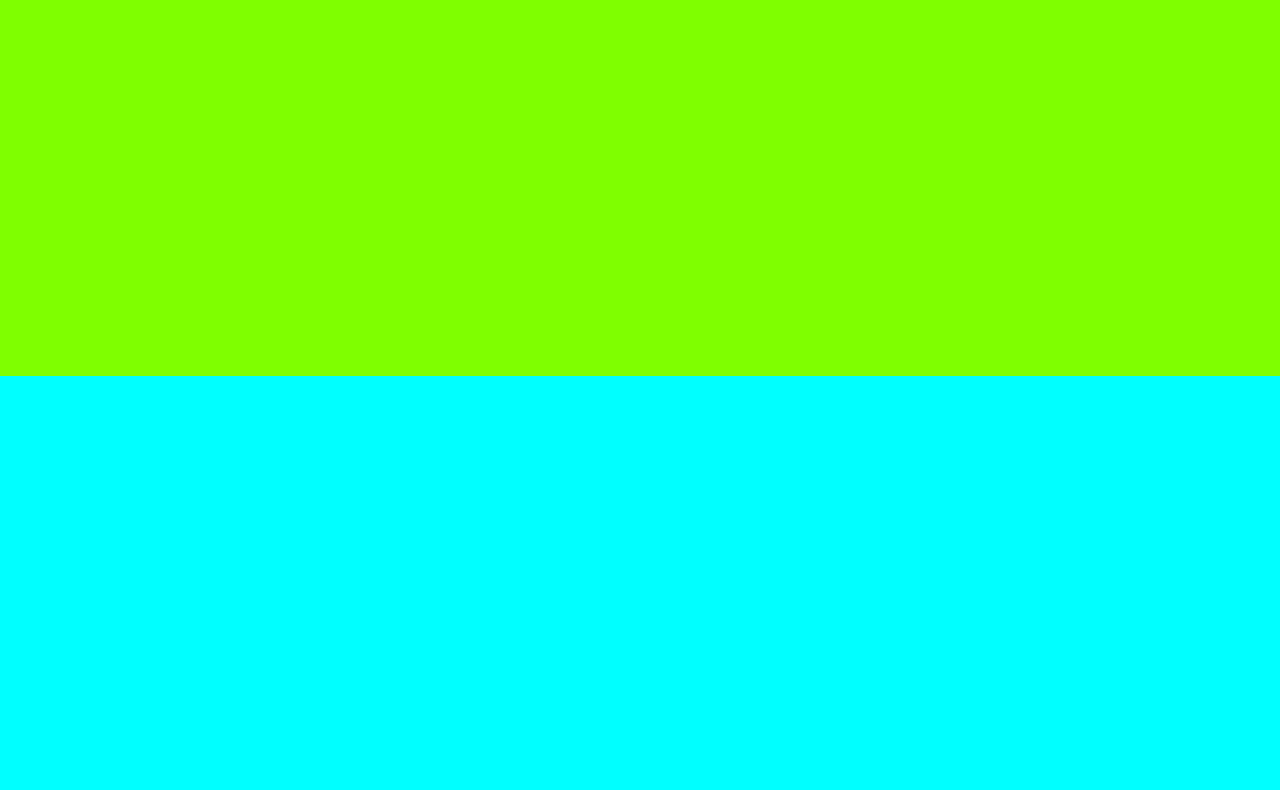
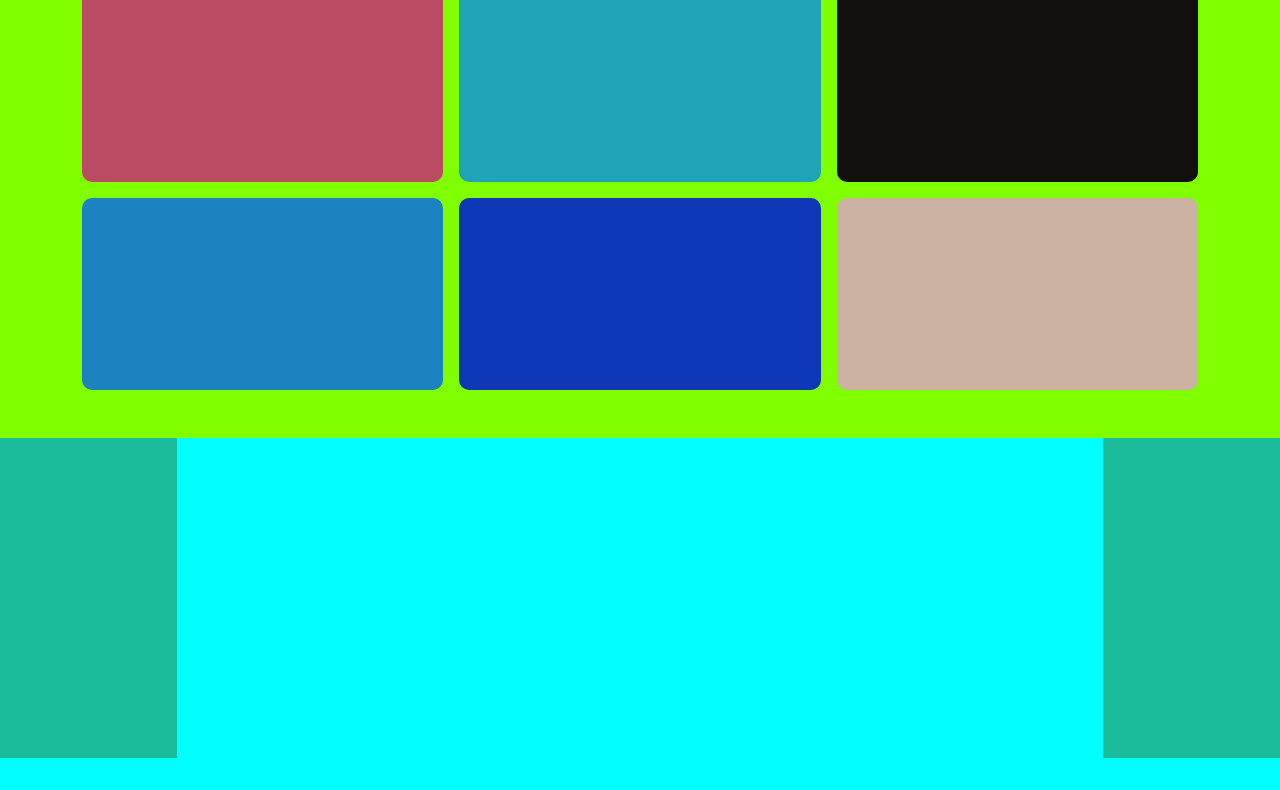
Before and after one commit to BagliettoAron/html-css-bootstrap-freelancer, a plain HTML site: page index.html in a window 1280 px wide. Shown: the part 584-1374 px from the top of the page. Before the commit the page ends 960 px from the top, so only its background shows below. Drawn offline with nearby package versions, Linux system fonts and the light colour scheme.

Commit message:
Add: portfolio

```diff
--- a/css/style.css
+++ b/css/style.css
@@ -30,7 +30,7 @@ html{
 .jumbotron_section{
     height: 25rem;
     /* TEST */
-    background-color: cadetblue;
+    background-color: #1abc9c;
 }
 
 .jumbotron_wrapper{
@@ -42,7 +42,85 @@ html{
 
 /* portfolio */
 .portfolio_section{
-    height: 30rem;
     /* TEST */
+    padding: 3rem 0;
     background-color: chartreuse;
 }
+
+.portfolio_section h2{
+    text-align: center;
+}
+
+/* portfolio common */
+.portfolio_section .img_wrp{
+    width: 100%;
+    height: 22rem;
+    border-radius: 10px;
+    flex-wrap: wrap;
+}
+
+/* media query md */
+@media all and (min-width: 768px) {
+    .portfolio_section .img_wrp{
+        height: 15rem;
+    }
+}
+
+/* media query lg */
+@media all and (min-width: 992px) {
+    .portfolio_section .img_wrp{
+        height: 12rem;
+    }
+}
+
+
+
+/* portfolio house wrap */
+.portfolio_section .house_wrp{
+    /* TEST */
+    background-color:#ba4b63 ;
+}
+
+/* portfolio house wrap */
+.portfolio_section .cake_wrp{
+    /* TEST */
+    background-color:#1ea4b6 ;
+}
+
+/* portfolio tent wrap */
+.portfolio_section .tent_wrp{
+    /* TEST */
+    background-color:#140f0f ;
+}
+
+/* portfolio game wrap */
+.portfolio_section .game_wrp{
+    /* TEST */
+    background-color:#1c83c1 ;
+}
+
+/* portfolio safe wrap */
+.portfolio_section .safe_wrp{
+    /* TEST */
+    background-color:#0e38b5 ;
+}
+
+/* portfolio submarine wrap */
+.portfolio_section .submarine_wrp{
+    /* TEST */
+    background-color:#ccb2a3 ;
+}
+
+/* about section */
+.about_section{
+    background-color:#1abc9c;
+    /* TEST */
+    height: 20rem;
+}
+
+.about_wrap{
+    background-color: cyan;
+    width: 100%;
+    /* TEST */
+    height: 22rem;
+}
--- a/index.html
+++ b/index.html
@@ -39,7 +39,7 @@
         <section class="jumbotron_section">
             <div class="container">
                 <div class="row">
-                    <div class="offset-3 col-6">
+                    <div class="offset-1 col-10 offset-md-2 col-md-8 offset-lg-3 col-lg-6">
                         <div class="jumbotron_wrapper">
                             Lorem ipsum dolor sit amet consectetur adipisicing elit. Quibusdam cumque ab iure saepe ipsa nobis eius impedit aut, a quia, et quos, culpa excepturi. Sit dolores doloremque voluptatem facilis qui.
                         </div>
@@ -50,7 +50,74 @@
 
         <!-- portfolio -->
         <section class="portfolio_section">
+            <h2>portfolio</h2>
+            <div class="container">
+                <div class="row g-3">
 
+                    <!-- house img -->
+                    <div class="col-12 col-md-6 col-lg-4">
+                        <div class="house_wrp img_wrp">
+
+                        </div>
+                    </div>
+
+                    <!-- cake img -->
+                    <div class="col-12 col-md-6 col-lg-4">
+                        <div class="cake_wrp img_wrp">
+
+                        </div>
+                    </div>
+
+                    <!-- tent img -->
+                    <div class="col-12 col-md-6 col-lg-4">
+                        <div class="tent_wrp img_wrp">
+
+                        </div>
+                    </div>
+
+                    <!-- game img -->
+                    <div class="col-12 col-md-6 col-lg-4">
+                        <div class="game_wrp img_wrp">
+
+                        </div>
+                    </div>
+
+                    <!-- safe img -->
+                    <div class="col-12 col-md-6 col-lg-4">
+                        <div class="safe_wrp img_wrp">
+
+                        </div>
+                    </div>
+
+                    <!-- submarine img -->
+                    <div class="col-12 col-md-6 col-lg-4">
+                        <div class="submarine_wrp img_wrp">
+
+                        </div>
+                    </div>
+
+
+                </div>
+            </div>
+        </section>
+
+        <!-- about section -->
+        <section>
+            <div class="about_section">
+                <div class="container">
+                    <div class="row">
+                        <div class="offset-1 col-10">
+                            <div class="about_wrap">
+
+                            </div>
+
+                        </div>
+
+                    </div>
+                </div>
+
+
+            </div>
 
         </section>
 
```
